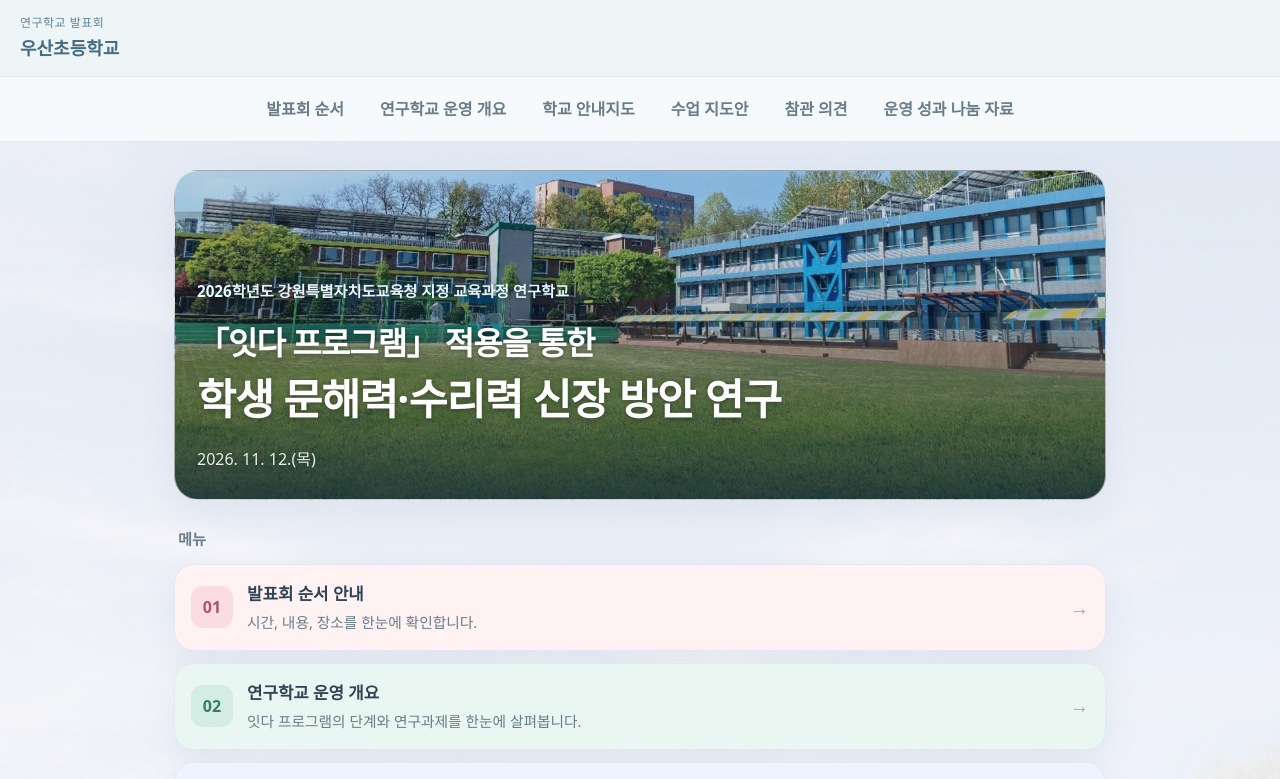
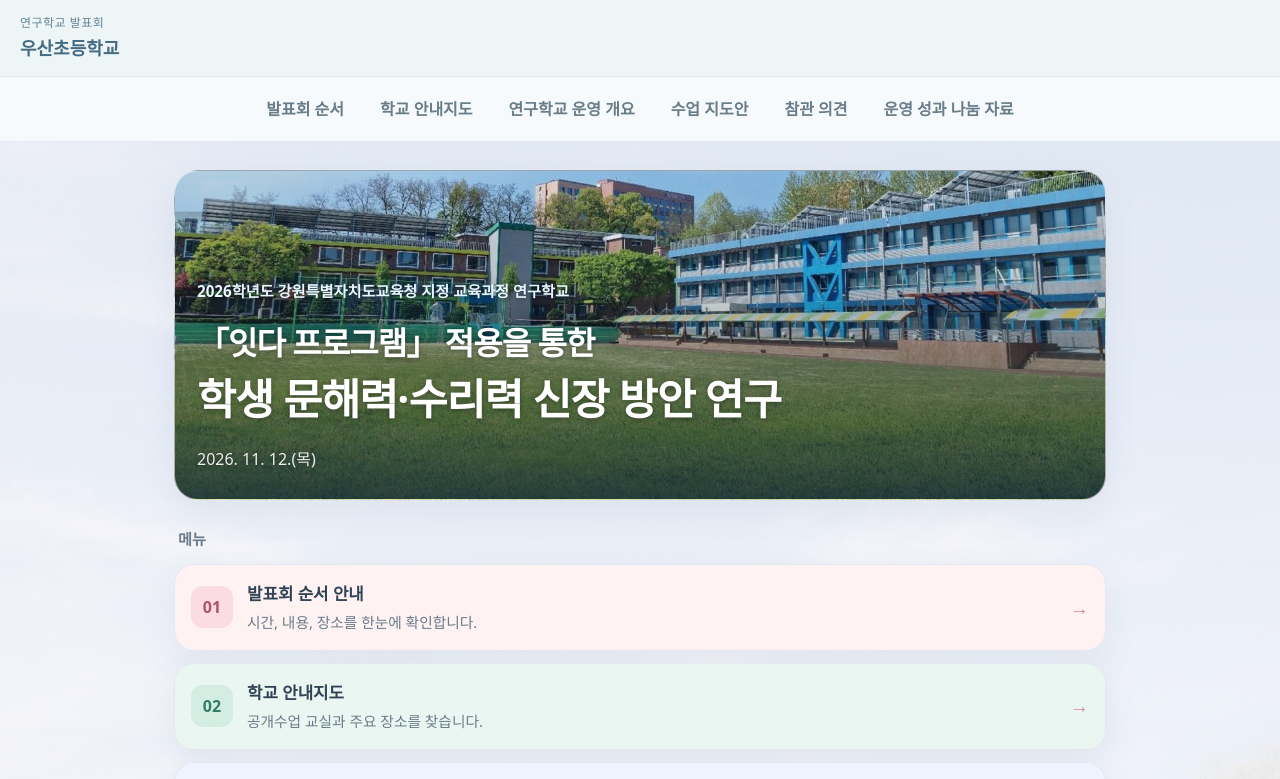
Before and after one commit to saver8509-max/research-school, a React (Vite) app: page / in a window 1280 px wide. Shown: the top 779 px of the page. Built offline with nearby package versions, Linux system fonts and the light colour scheme.

Commit message:
메뉴 순서 변경

```diff
--- a/src/components/Layout.jsx
+++ b/src/components/Layout.jsx
@@ -3,8 +3,8 @@ import { Link } from './Link'
 
 const navItems = [
   { to: '/schedule', label: '순서', full: '발표회 순서' },
+  { to: '/map', label: '지도', full: '학교 안내지도' },
   { to: '/overview', label: '개요', full: '연구학교 운영 개요' },
-  { to: '/map', label: '지도', full: '학교 안내지도' },
   { to: '/lessons', label: '지도안', full: '수업 지도안' },
   { to: '/feedback', label: '의견', full: '참관 의견' },
   { to: '/resources', label: '자료', full: '운영 성과 나눔 자료' },
--- a/src/pages/HomePage.jsx
+++ b/src/pages/HomePage.jsx
@@ -8,14 +8,14 @@ const menus = [
     desc: '시간, 내용, 장소를 한눈에 확인합니다.',
   },
   {
+    to: '/map',
+    title: '학교 안내지도',
+    desc: '공개수업 교실과 주요 장소를 찾습니다.',
+  },
+  {
     to: '/overview',
     title: '연구학교 운영 개요',
     desc: '잇다 프로그램의 단계와 연구과제를 한눈에 살펴봅니다.',
-  },
-  {
-    to: '/map',
-    title: '학교 안내지도',
-    desc: '공개수업 교실과 주요 장소를 찾습니다.',
   },
   {
     to: '/lessons',
```
